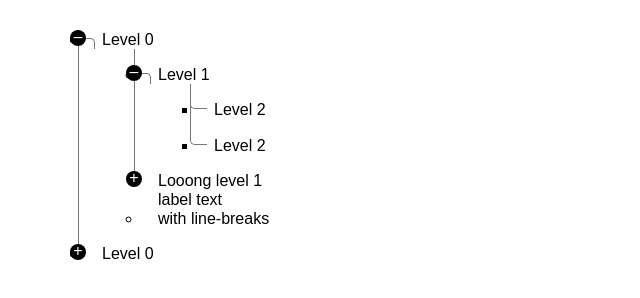
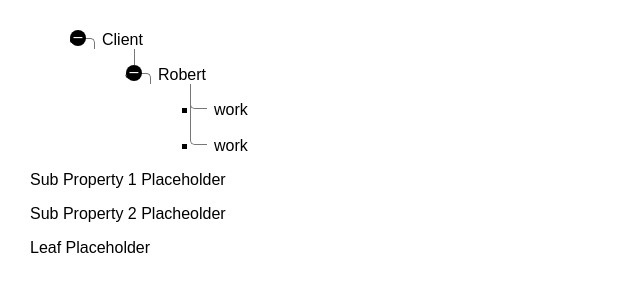
Before and after one commit to gatorisgreater/ss_node_test, a website: page client/index.html in a window 1280 px wide. Shown: the whole page, without its empty margins (0-640 px from the left). Drawn offline with nearby package versions, Linux system fonts and the light colour scheme.

Commit message:
front end changes and updated res data object structure

```diff
--- a/client/app.js
+++ b/client/app.js
@@ -1,10 +1,107 @@
-const url = 'http://localhost:8080/client';
+const url = 'localhost:8080/client';
+
+
+// State Object
+const state = [
+  {
+    "_id": "58fb8726a1b4db1eb04e8076",
+    "name": "Ina",
+    "__v": 0,
+    "address": {
+      "home": "1234 Coding Lane",
+      "work": "5678 Recursion Station"
+    },
+    "personal": {
+      "favoriteColor": "blue",
+      "luckyNumber": 9
+    }
+  },
+  {
+    "_id": "58fb8790a1b4db1eb04e8077",
+    "name": "Robert",
+    "__v": 0,
+    "address": {
+      "home": "1234 Hello World Drive.",
+      "work": "5678 Hello World Lane"
+    },
+    "personal": {
+      "favoriteColor": "orange",
+      "luckyNumber": 22
+    }
+  },
+  {
+    "_id": "58fb87f5a1b4db1eb04e8078",
+    "name": "Gareth",
+    "__v": 0,
+    "address": {
+      "home": "1234 Linked List Way",
+      "work": "5678 Bubblesort Highway"
+    },
+    "personal": {
+      "favoriteColor": "yellow",
+      "luckyNumber": 1
+    }
+  },
+  {
+    "_id": "58fb882aa1b4db1eb04e8079",
+    "name": "Andrew",
+    "__v": 0,
+    "address": {
+      "home": "1234 Console Log Drive",
+      "work": "5678 Promise Object Blvd"
+    },
+    "personal": {
+      "favoriteColor": "green",
+      "luckyNumber": 1
+    }
+  }
+];
+
+console.log(state);
+
+// State Manipulation Functions
+
+
+
+// Render Functions
+
+console.log(Object.keys(state[1].address));
+
+const renderName = () => {
+  $('#object-name-label').html(state[1].name);
+}
+
+renderName();
+
+const renderProperties = () => {
+  Object.keys(state[1].address).forEach(function(key) {
+  $('#property-1').html(key);
+  console.log(key);
+  $('#property-2').html(key);
+  console.log(key);
+  })
+}
+
+renderProperties();
+
+
+// const renderObject = () => {
+//   $('#object-label').html('Hello World');
+// }
 
 const fetchClientObject = (callback) => $.getJSON(url, callback);
 
 const renderClientObject = (response) => {
   console.log(response);
+  $('#object-label').html('Hello World');
 }
+
+
+// Event Handlers
+
+// renderObject();
+
+// AJAX
 
 $(document).ready(fetchClientObject(renderClientObject));
 
--- a/client/index.html
+++ b/client/index.html
@@ -10,62 +10,45 @@
 <ul class="tree">
   <li>
     <input type="checkbox" checked="checked" id="c1" />
-    <label class="tree_label" for="c1">Level 0</label>
+    <label class="tree_label" for="c1" id="object-label">Client</label>
     <ul>
       <li>
         <input type="checkbox" checked="checked" id="c2" />
-        <label for="c2" class="tree_label">Level 1</label>
+        <label for="c2" class="tree_label" id="object-name-label">Object Name Placeholder</label>
         <ul>
-          <li><span class="tree_label">Level 2</span></li>
-          <li><span class="tree_label">Level 2</span></li>
-        </ul>
-      </li>
-      <li>
-        <input type="checkbox" id="c3" />
-        <label for="c3" class="tree_label">Looong level 1 <br/>label text <br/>with line-breaks</label>
-        <ul>
-          <li><span class="tree_label">Level 2</span></li>
-          <li>
-            <input type="checkbox" id="c4" />
-            <label for="c4" class="tree_label"><span class="tree_custom">Specified tree item view</span></label>
-            <ul>
-              <li><span class="tree_label">Level 3</span></li>
+          <li><span class="tree_label" id="property-1">Property 1 Placeholder</span></li>
+          <li><span class="tree_label" id="property-2">Property 2 Placeholder</span></li>
         </ul>
       </li>
     </ul>
   </li>
 </ul>
-  </li>
 
+<div>
+<p id="sub-property-1">Sub Property 1 Placeholder</p>
+<p id="sub-property-2">Sub Property 2 Placheolder</p>
+</div>
 
+<div>
+<span id="leaf">Leaf Placeholder</span>
+</div>
+<!-- <ul class="tree">
   <li>
-    <input type="checkbox" id="c5" />
-    <label class="tree_label" for="c5">Level 0</label>
+    <input type="checkbox" checked="checked" id="c1" />
+    <label class="tree_label" for="c1">Client</label>
     <ul>
       <li>
-        <input type="checkbox" id="c6" />
-        <label for="c6" class="tree_label">Level 1</label>
+        <input type="checkbox" checked="checked" id="c2" />
+        <label for="c2" class="tree_label">Ina</label>
         <ul>
-          <li><span class="tree_label">Level 2</span></li>
-        </ul>
-      </li>
-      <li>
-        <input type="checkbox" id="c7" />
-        <label for="c7" class="tree_label">Level 1</label>
-        <ul>
-          <li><span class="tree_label">Level 2</span></li>
-          <li>
-            <input type="checkbox" id="c8" />
-            <label for="c8" class="tree_label">Level 2</label>
-            <ul>
-              <li><span class="tree_label">Level 3</span></li>
+          <li><span class="tree_label">Personal</span></li>
+          <li><span class="tree_label">Address</span></li>
         </ul>
       </li>
     </ul>
   </li>
-    </ul>
-  </li>
-</ul>
+</ul> -->
+
 <script src="https://code.jquery.com/jquery-3.1.1.min.js" integrity="sha256-hVVnYaiADRTO2PzUGmuLJr8BLUSjGIZsDYGmIJLv2b8=" crossorigin="anonymous"></script>
 <script type="text/javascript" src="app.js"></script>
 </body>
--- a/router.js
+++ b/router.js
@@ -15,7 +15,7 @@ router.get('/', (req, res) => {
 	.find()
 	.exec()
 	.then(clients => {
-		res.status(200).json(clients);
+		res.status(200).json({client: clients});
 	})
 	.catch(err => {
 		console.error(err);
--- a/server.js
+++ b/server.js
@@ -5,10 +5,10 @@ const {Client} = require('./models');
 const app = express();
 const ClientRouter = require('./router');
 
-// const db = require('./config/db');
+const db = require('./config/db');
 const DB_URL = process.env.DB_URL ||
-               global.DB_URL
-
+               global.DB_URL ||
+               db.url;
 
 const port = 8080;
 
```
Lines whose indentation alone changed are shown as unchanged.
